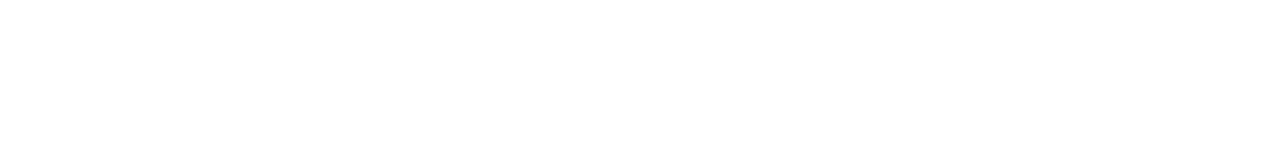
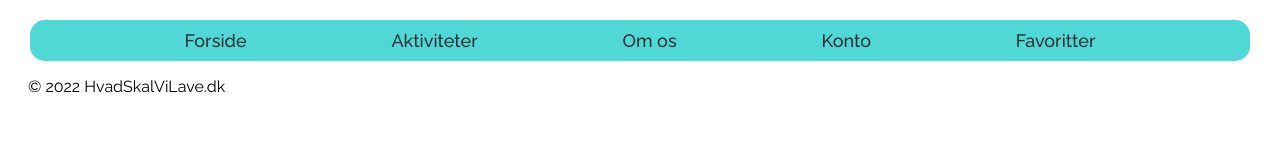
Before and after one commit to ArneFogh/HSVLfrontend, a plain HTML site: page activities.html in a window 1280 px wide. Drawn offline with Linux system fonts and the light colour scheme.

Commit message:
pushed activities.html

```diff
--- a/activities.html
+++ b/activities.html
@@ -1,10 +1,36 @@
-<!DOCTYPE html>
+<!doctype html>
 <html lang="en">
 <head>
     <meta charset="UTF-8">
-    <title>Title</title>
+    <meta name="viewport"
+          content="width=device-width, user-scalable=no, initial-scale=1.0, maximum-scale=1.0, minimum-scale=1.0">
+    <meta http-equiv="X-UA-Compatible" content="ie=edge">
+    <title>Hvad skal vi lave</title>
+    <link rel="stylesheet" href="styles.css">
+    <link rel="preconnect" href="https://fonts.googleapis.com">
+    <link rel="preconnect" href="https://fonts.gstatic.com" crossorigin>
+    <link href="https://fonts.googleapis.com/css2?family=Raleway:ital,wght@0,300;0,400;0,500;0,700;1,300;1,500&display=swap" rel="stylesheet">
 </head>
 <body>
-
+<header>
+    <div class="nav-container">
+        <nav>
+            <ul class="nav-links">
+                <li><a href="index.html">Forside</a></li>
+                <li><a href="activities.html">Aktiviteter</a></li>
+                <li><a href="about.html">Om os</a></li>
+                <li><a href="account.html">Konto</a></li>
+                <li><a href="favourites.html">Favoritter</a></li>
+            </ul>
+        </nav>
+    </div>
+</header>
+<section class="activities">
+<ul class="activityList"></ul>
+</section>
+<footer>
+    &copy; 2022 HvadSkalViLave.dk
+</footer>
+<script src="script.js"></script>
 </body>
 </html>
```
